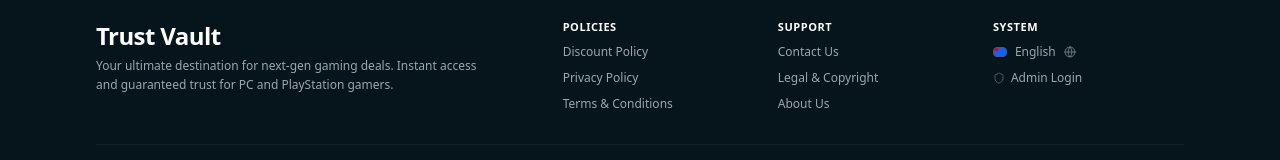
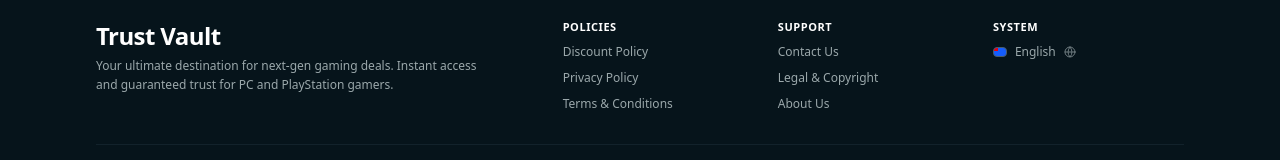
Before and after one commit to adrix-ft/Trust-Vault, a React (Vite) app: page / in a window 1280 px wide. Shown: the part 3208-3368 px from the top of the page. Built offline with nearby package versions, Linux system fonts and the light colour scheme; no server answers.

Commit message:
Hide admin login button and redirect /owner to login

```diff
--- a/src/App.tsx
+++ b/src/App.tsx
@@ -63,10 +63,15 @@
 }
 
 function AppContent() {
-  const { selectedCategory, setSelectedCategory, isAdmin, catalogLoaded } = useStore();
+  const { selectedCategory, setSelectedCategory, isAdmin, catalogLoaded, setShowAdminLogin } = useStore();
   const [selectedProofImage, setSelectedProofImage] = useState<string | null>(null);
 
   useEffect(() => {
+    // Open admin login if URL is /owner
+    if (window.location.pathname === '/owner') {
+      setShowAdminLogin(true);
+    }
+
     // Prefetch all lazy components in the background after initial render
     const prefetchComponents = () => {
       loadSubscriptions();
--- a/src/components/Footer.tsx
+++ b/src/components/Footer.tsx
@@ -1,11 +1,9 @@
 import { useState } from 'react';
 import { Globe, Shield, ExternalLink, Code2, ShieldAlert } from 'lucide-react';
-import { useStore } from '../context/StoreContext';
 import ContactModal from './ContactModal';
 import FooterModal from './FooterModal';
 
 export default function Footer() {
-  const { setShowAdminLogin } = useStore();
   const [isContactModalOpen, setIsContactModalOpen] = useState(false);
   const [activeModal, setActiveModal] = useState<'discount' | 'privacy' | 'legal' | 'terms' | 'about' | null>(null);
 
@@ -73,10 +71,6 @@
                 <span>English</span>
                 <Globe className="w-3 h-3 opacity-70" />
               </div>
-              <button onClick={() => setShowAdminLogin(true)} className="text-left hover:text-white transition-colors bg-transparent border-none p-0 text-[#9BA8AB] flex items-center gap-1.5 cursor-pointer">
-                <Shield className="w-3 h-3 text-[#4A5C6A]" />
-                <span>Admin Login</span>
-              </button>
             </div>
 
           </div>
```
